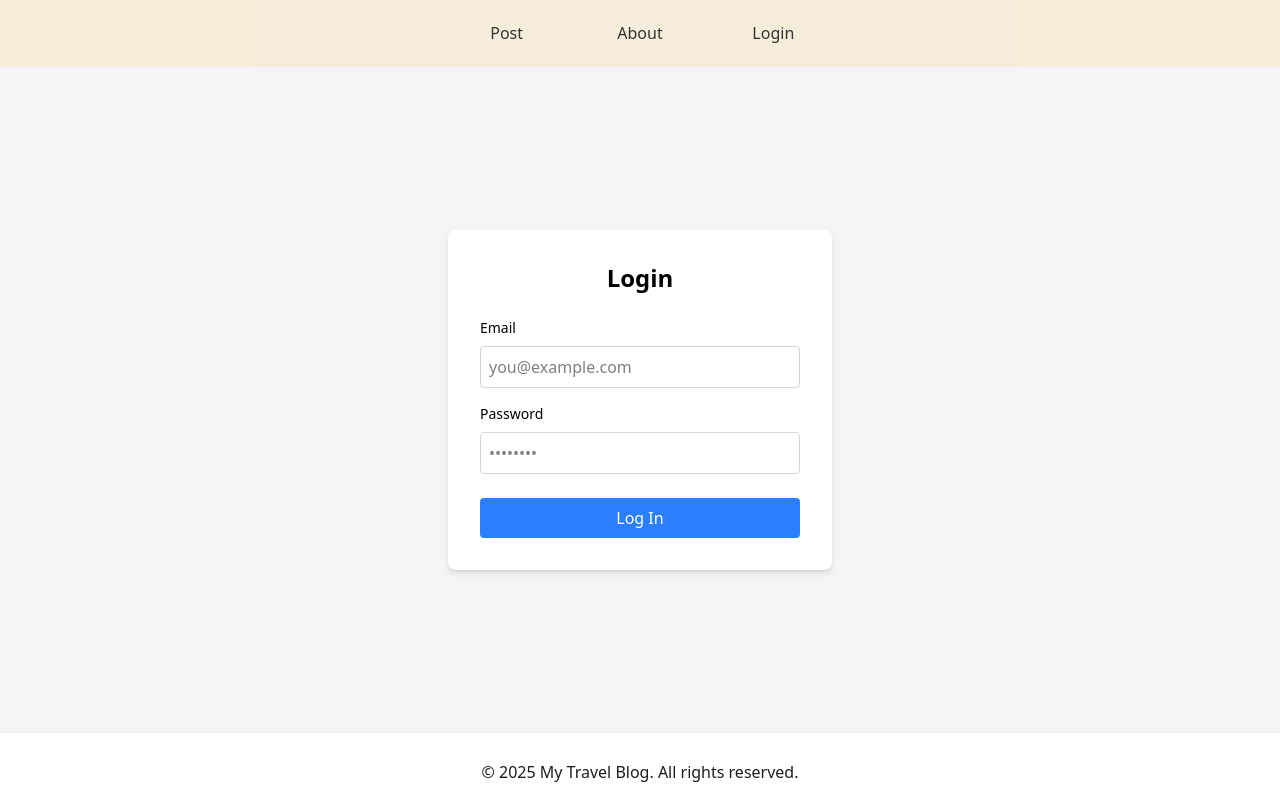
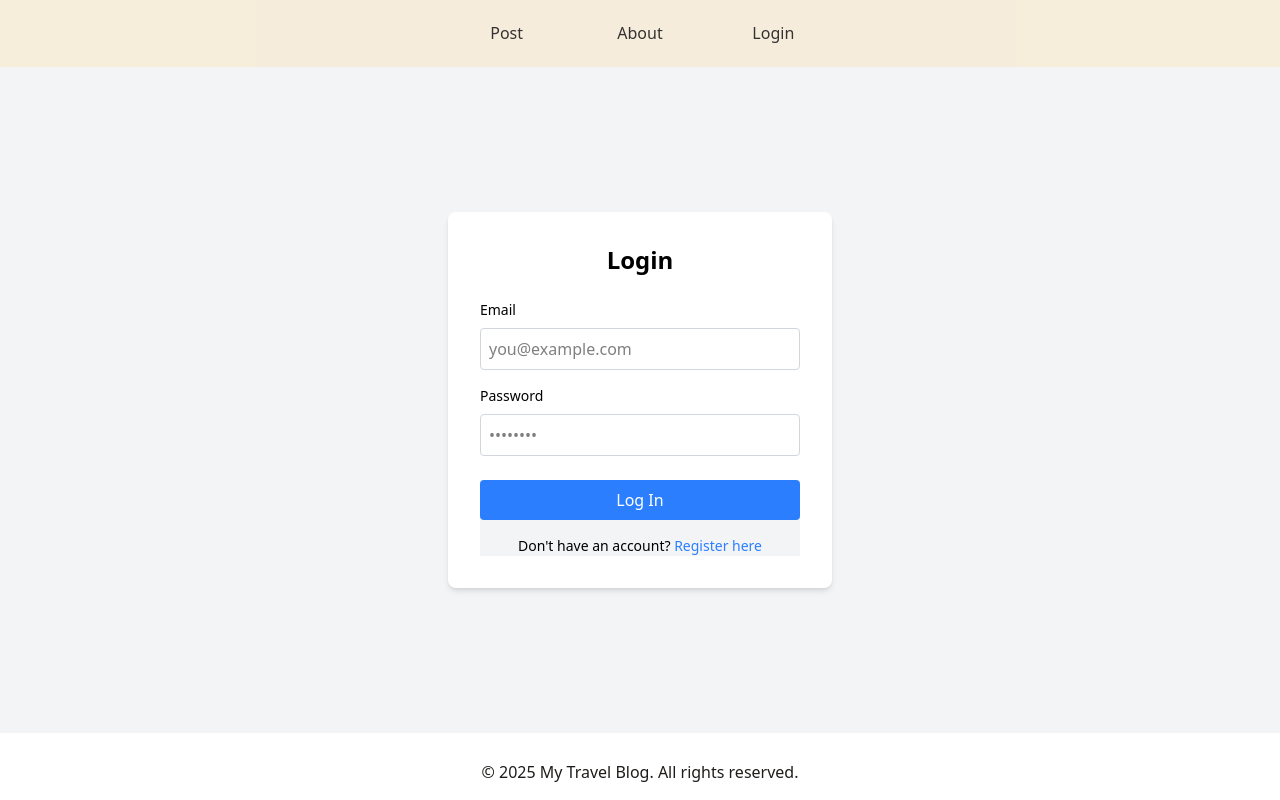
Before and after one commit to hau23/travel-blog, a Next.js app in the folder my-app/: page /login in a window 1280 px wide. Built offline with nearby package versions, Linux system fonts and the light colour scheme; what tailwindcss-motion would draw is missing.

Commit message:
Solve problem of showing long string id by showing six-digit number id

```diff
--- a/my-app/pages/account.tsx
+++ b/my-app/pages/account.tsx
@@ -1,6 +1,5 @@
 //show account information
 'use client';
-import { useState } from "react";
 import { useSession } from "next-auth/react";
 
 /*
@@ -51,6 +50,10 @@ export default function AccountPage() {
 export default function AccountPage() {
   const { data: session, status } = useSession()
 
+  const paddedId = session?.user?.id
+  ? String(session.user.id).padStart(6, '0')
+  : '000000';
+
   if (status === 'loading') return <p>Loading...</p>
   if (!session) return <p>You are not logged in</p>
 
@@ -58,7 +61,7 @@ export default function AccountPage() {
     <div>
       <h1>Welcome, {session.user?.name}</h1>
       <p>Email: {session.user?.email}</p>
-      <p>User ID: {session.user?.id}</p>
+      <p>User ID: {paddedId}</p>
     </div>
   )
 }
--- a/my-app/pages/login.tsx
+++ b/my-app/pages/login.tsx
@@ -3,6 +3,7 @@
 import { useState } from 'react';
 import { signIn } from 'next-auth/react';
 import { useRouter } from 'next/navigation';
+import Link from 'next/link';
 
 export default function LoginPage() {
   const router = useRouter();
@@ -14,7 +15,7 @@ export default function LoginPage() {
   const handleLogin = async (e: React.FormEvent) => {
     e.preventDefault();
 
-  const result = await signIn('credentials', {
+    const result = await signIn('credentials', {
       email,
       password,
       redirect: false,
@@ -61,6 +62,15 @@ export default function LoginPage() {
         >
           Log In
         </button>
+        <div className="flex items-center justify-center col-span-6 bg-gray-100">
+          <p className="text-sm text-center mt-4">
+            Don't have an account?{' '}
+            <Link href="/register" className="text-blue-500 hover:underline">
+              Register here
+            </Link>
+          </p>
+        </div>
+
       </form>
     </div>
   );
```
Also changed, not shown: 1 other file (tests, documents, lock files or other folders).
